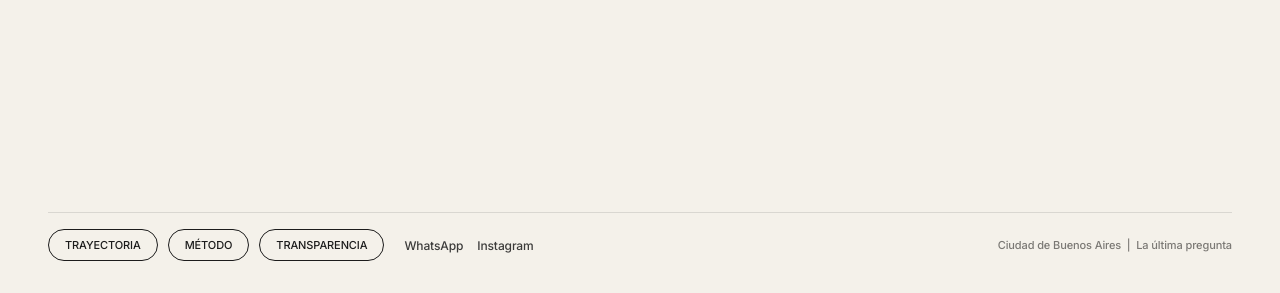
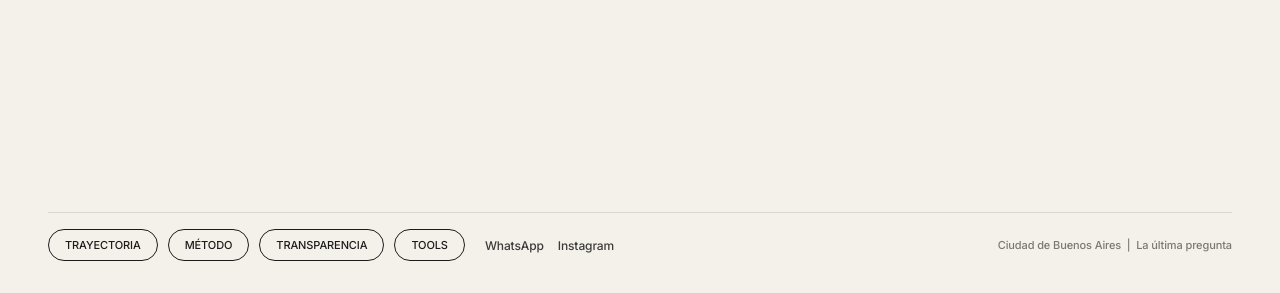
Before and after one commit to josephcanosa/josephcanosa.github.io, a plain HTML site: page index.html in a window 1280 px wide. Shown: the part 507-800 px from the top of the page. Drawn offline with Linux system fonts and the light colour scheme.

Commit message:
Update index.html

```diff
--- a/index.html
+++ b/index.html
@@ -20,6 +20,7 @@
 <a href="trayectoria.html" class="jc-menu-link">Trayectoria</a>
 <a href="metodo.html" class="jc-menu-link">Método</a>
 <a href="transparencia.html" class="jc-menu-link">Transparencia</a>
+<a href="tools.html" class="jc-menu-link">Tools</a>
 <a href="https://wa.me/5491158534321" target="_blank" rel="noopener" class="jc-menu-link">WhatsApp</a>
 <a href="https://instagram.com/carmuegajose" target="_blank" rel="noopener" class="jc-menu-link">Instagram</a>
 </nav>
@@ -36,6 +37,7 @@ Trabajo con personas, empresas e instituciones para pensar, ordenar y desarrolla
 <a href="trayectoria.html" class="jc-button">Trayectoria</a>
 <a href="metodo.html" class="jc-button">Método</a>
 <a href="transparencia.html" class="jc-button">Transparencia</a>
+<a href="tools.html" class="jc-button">Tools</a>
 </div>
 <nav class="jc-social" aria-label="Contacto">
 <a href="https://wa.me/5491158534321" target="_blank" rel="noopener" class="jc-social-link">WhatsApp</a>
```
